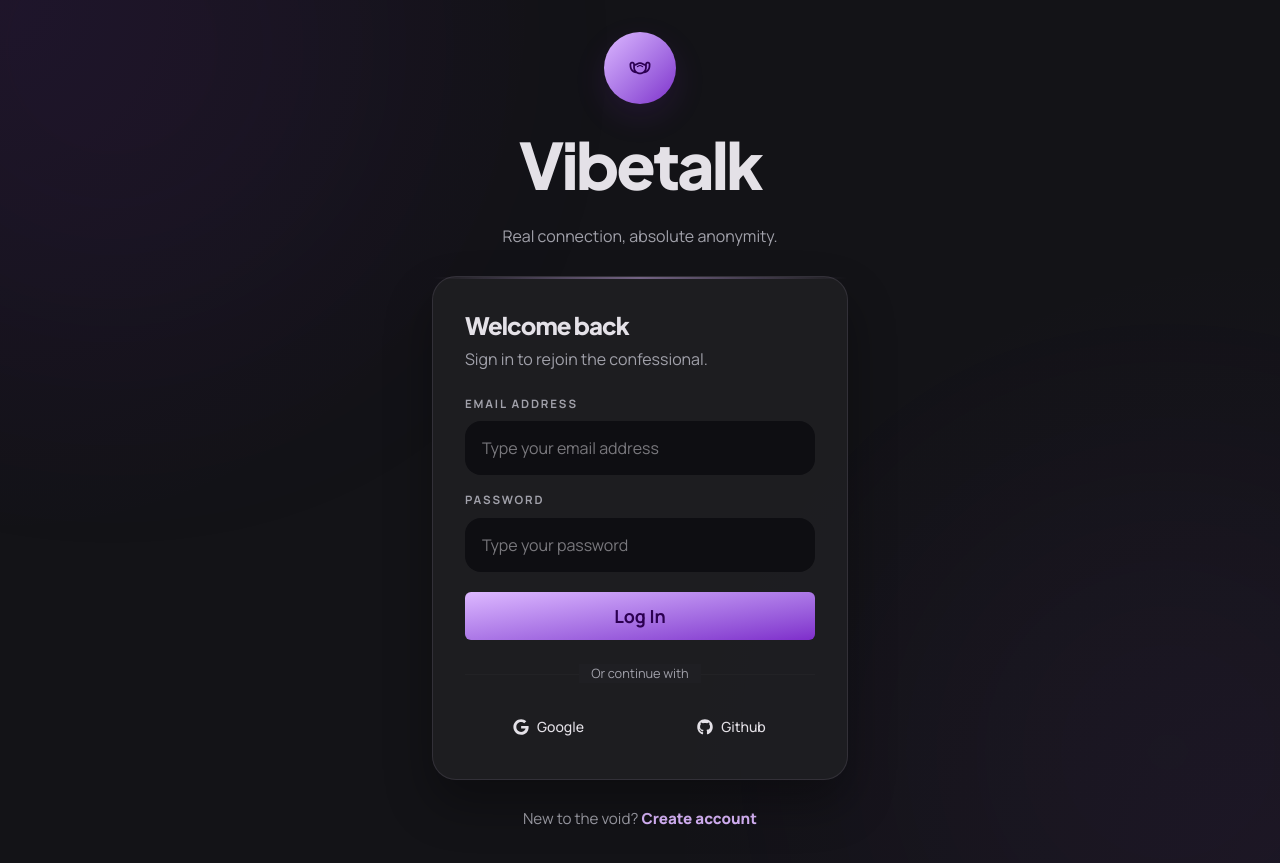
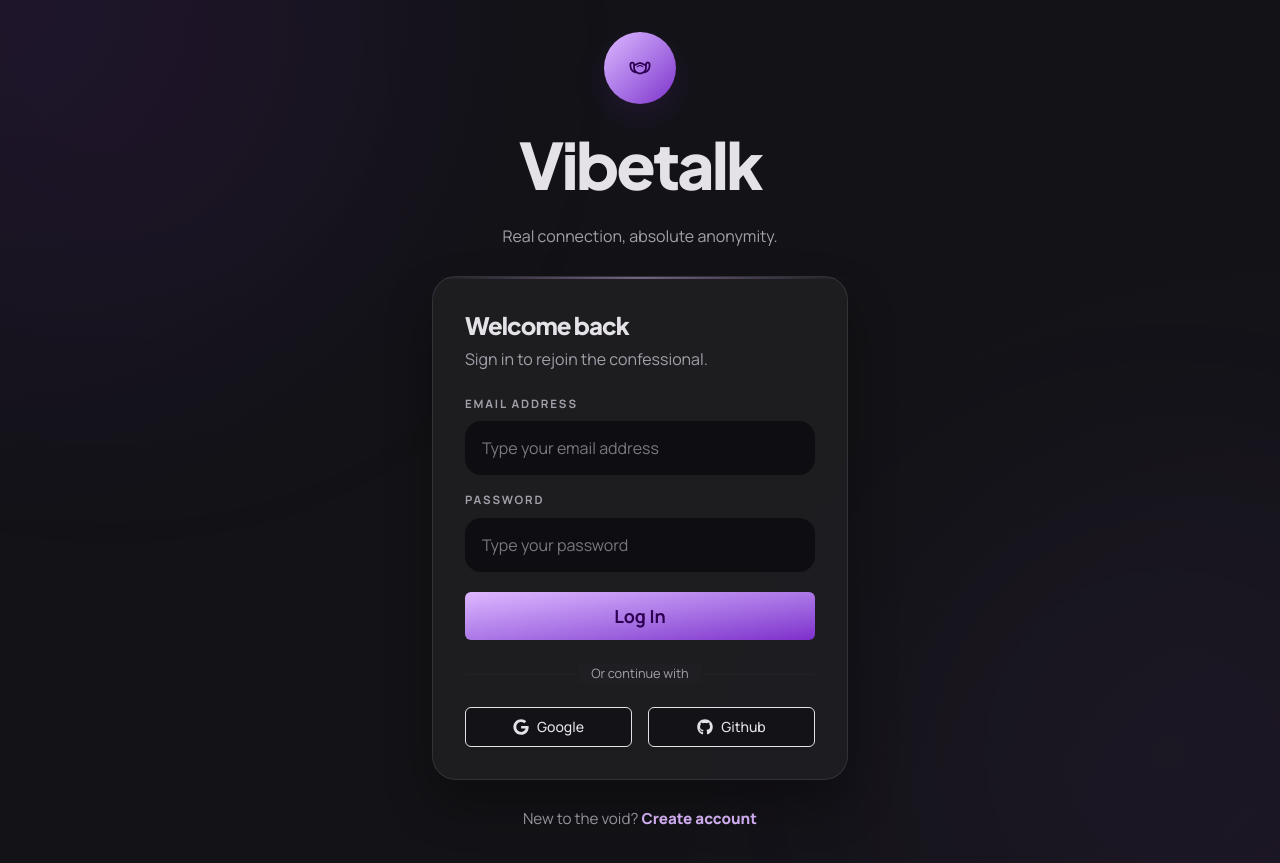
Before and after one commit to phuc66dev/vibetalk, a React (Vite) app in the folder client/: page /login in a window 1280 px wide. Built offline with nearby package versions, Linux system fonts and the light colour scheme.

Commit message:
feat: implement global styles, TopBar layout, and login page authentication flow

```diff
--- a/client/src/components/layout/TopBar.tsx
+++ b/client/src/components/layout/TopBar.tsx
@@ -1,5 +1,6 @@
 import { Link, NavLink } from "react-router-dom";
-import { FaUser, FaHome } from 'react-icons/fa';
+import { FaUser, FaHome, FaRegUser } from 'react-icons/fa';
+import { MdOutlineReport } from "react-icons/md";
 import { IoMdSettings } from "react-icons/io";
 type TopBarProps = {
   backTo?: string;
@@ -74,7 +75,7 @@ function TopBar({
             }
             to="/profile"
           >
-            <FaUser className="w-5 h-5" />
+            <FaRegUser className="w-4 h-4" />
             <span>Profile</span>
           </NavLink>
           <NavLink
@@ -114,7 +115,7 @@ function TopBar({
             onClick={onOpenReport}
             type="button"
           >
-            <span className="material-symbols-outlined">report</span>
+            <MdOutlineReport className="w-7 h-7" />
           </button>
         </div>
       </div>
--- a/client/src/pages/LoginPage.tsx
+++ b/client/src/pages/LoginPage.tsx
@@ -164,11 +164,11 @@ function LoginPage() {
 
           {/* OAuth buttons */}
           <div className="grid grid-cols-2 gap-4">
-            <Button onClick={handleLoginWithGoogle} size="lg" type="button" variant="secondary">
+            <Button onClick={handleLoginWithGoogle} size="lg" type="button" variant="outline" className="hover:bg-primary-strong ">
               <FaGoogle className="w-5 h-5" />
               Google
             </Button>
-            <Button onClick={handleLoginWithGithub} size="lg" type="button" variant="secondary">
+            <Button onClick={handleLoginWithGithub} size="lg" type="button" variant="outline" className="hover:bg-primary-strong ">
               <FaGithub className="w-5 h-5" />
               Github
             </Button>
--- a/client/src/style.css
+++ b/client/src/style.css
@@ -100,6 +100,7 @@
   button,
   a {
     -webkit-tap-highlight-color: transparent;
+    cursor: pointer;
   }
 
   a {
```
